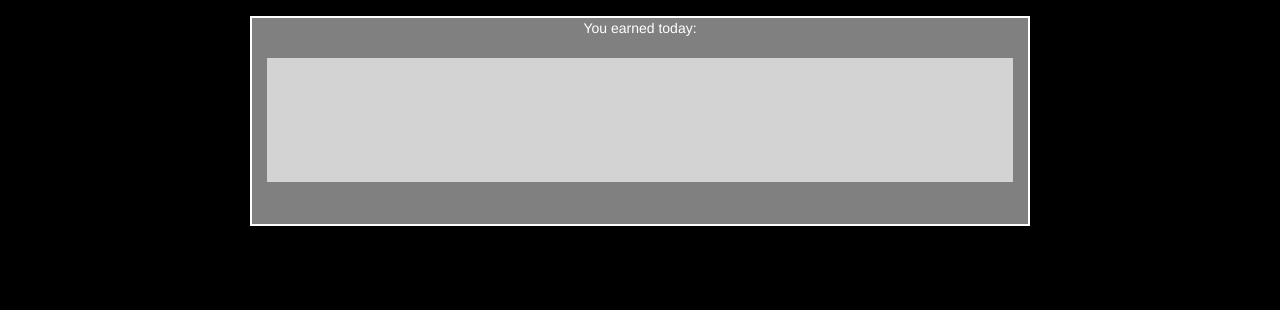
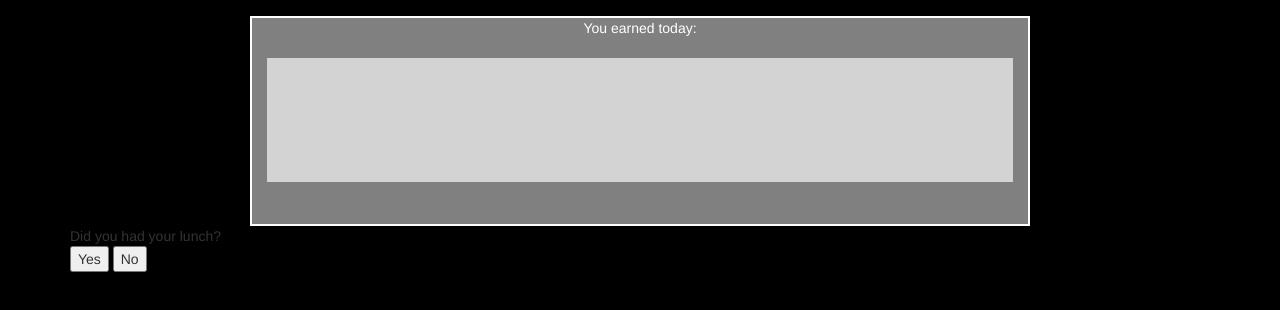
Before and after one commit to Rafattt/JavaScript, a plain HTML site: page work clock/index.html in a window 1280 px wide. Shown: the part 254-564 px from the top of the page. Drawn offline with nearby package versions, Linux system fonts and the light colour scheme; a web font is replaced by a local one.

Commit message:
Update index.html

```diff
--- a/work clock/index.html
+++ b/work clock/index.html
@@ -69,7 +69,13 @@
 
   </div>
   </div> <!--row3-->
+<div id="lunch">
+  Did you had your lunch?<br>
 
+
+</div>
+<button onclick="lunchCheck()" id="lunch-button1">Yes</button>
+<button onclick="lunchUnCheck()" id="lunch-button2">No</button>
 
  </div>
 
```
